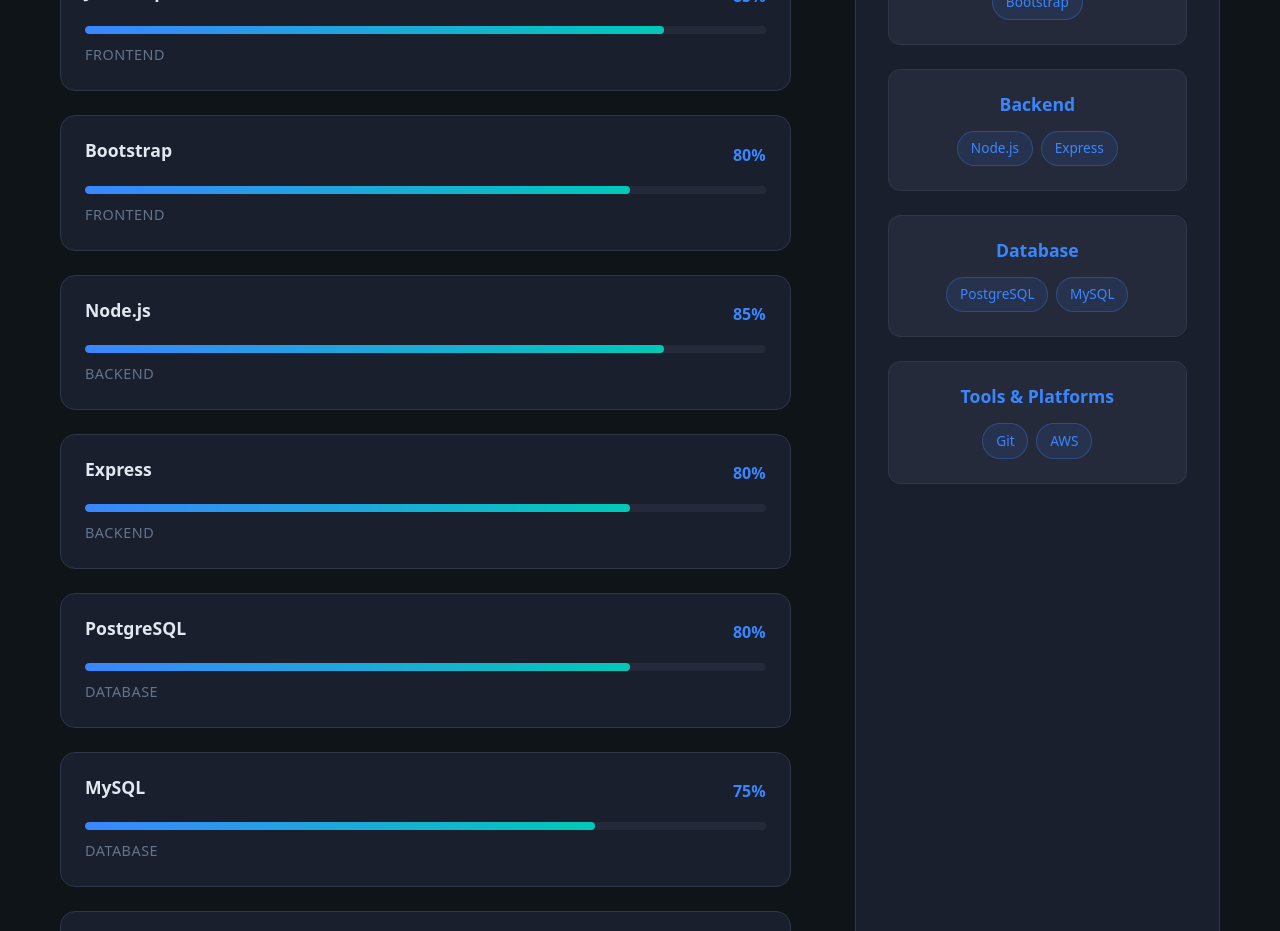
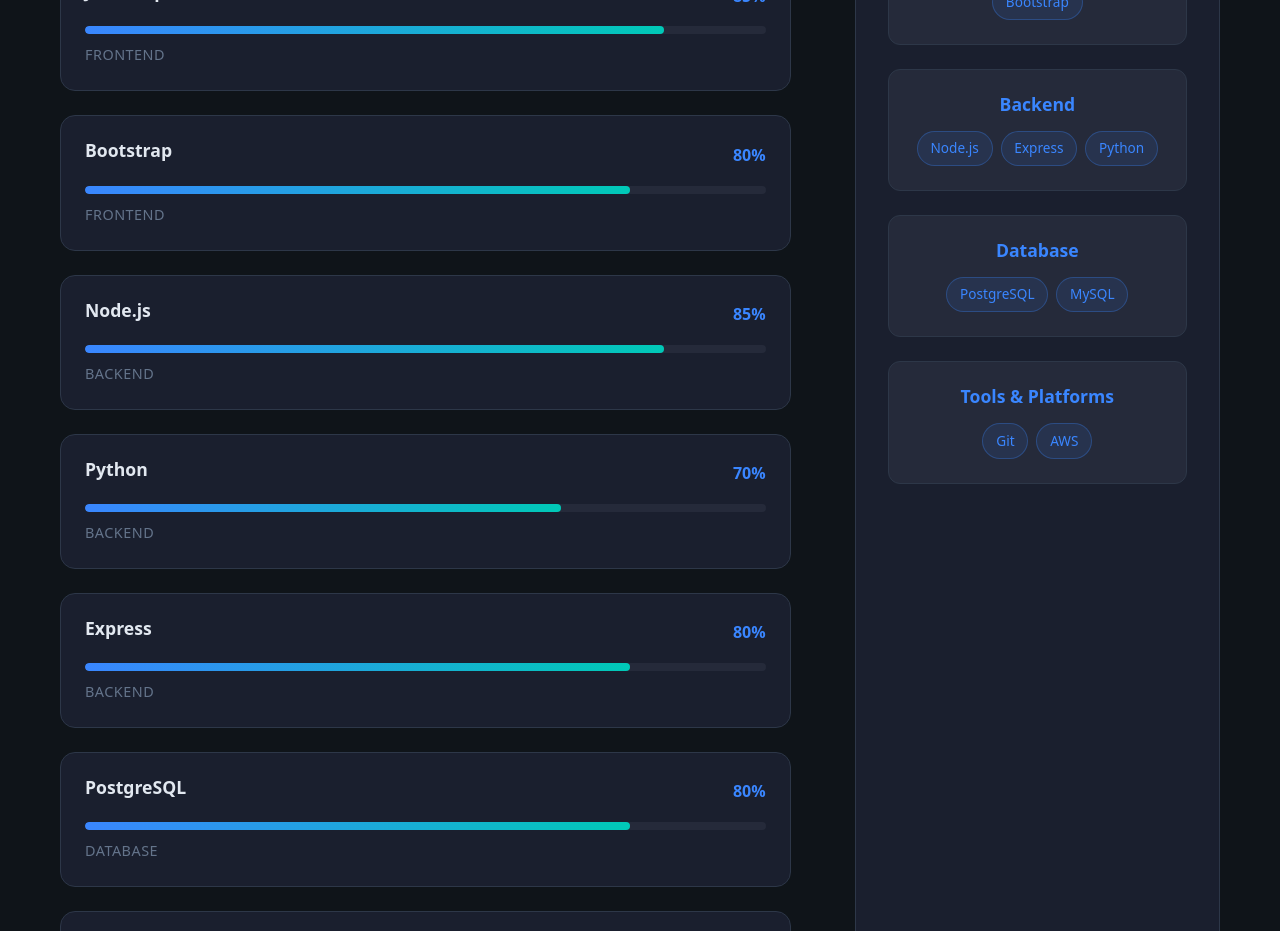
Before and after one commit to TeekayVuyisile/myPortfolio, a React (Create React App) app: page / in a window 1280 px wide. Shown: the part 4940-5871 px from the top of the page. Built offline with nearby package versions, Linux system fonts and the light colour scheme.

Commit message:
Added Python Skill

```diff
--- a/src/components/Skills.js
+++ b/src/components/Skills.js
@@ -6,6 +6,7 @@
     { name: 'JavaScript', level: 85, category: 'Frontend' },
     { name: 'Bootstrap', level: 80, category: 'Frontend' },
     { name: 'Node.js', level: 85, category: 'Backend' },
+    { name: 'Python', level: 70, category: 'Backend' },
     { name: 'Express', level: 80, category: 'Backend' },
     { name: 'PostgreSQL', level: 80, category: 'Database' },
     { name: 'MySQL', level: 75, category: 'Database' },
@@ -15,7 +16,7 @@
 
   const skillCategories = {
     'Frontend': ['React', 'JavaScript', 'Bootstrap'],
-    'Backend': ['Node.js', 'Express'],
+    'Backend': ['Node.js', 'Express','Python'],
     'Database': ['PostgreSQL', 'MySQL'],
     'Tools & Platforms': ['Git', 'AWS']
 
```
